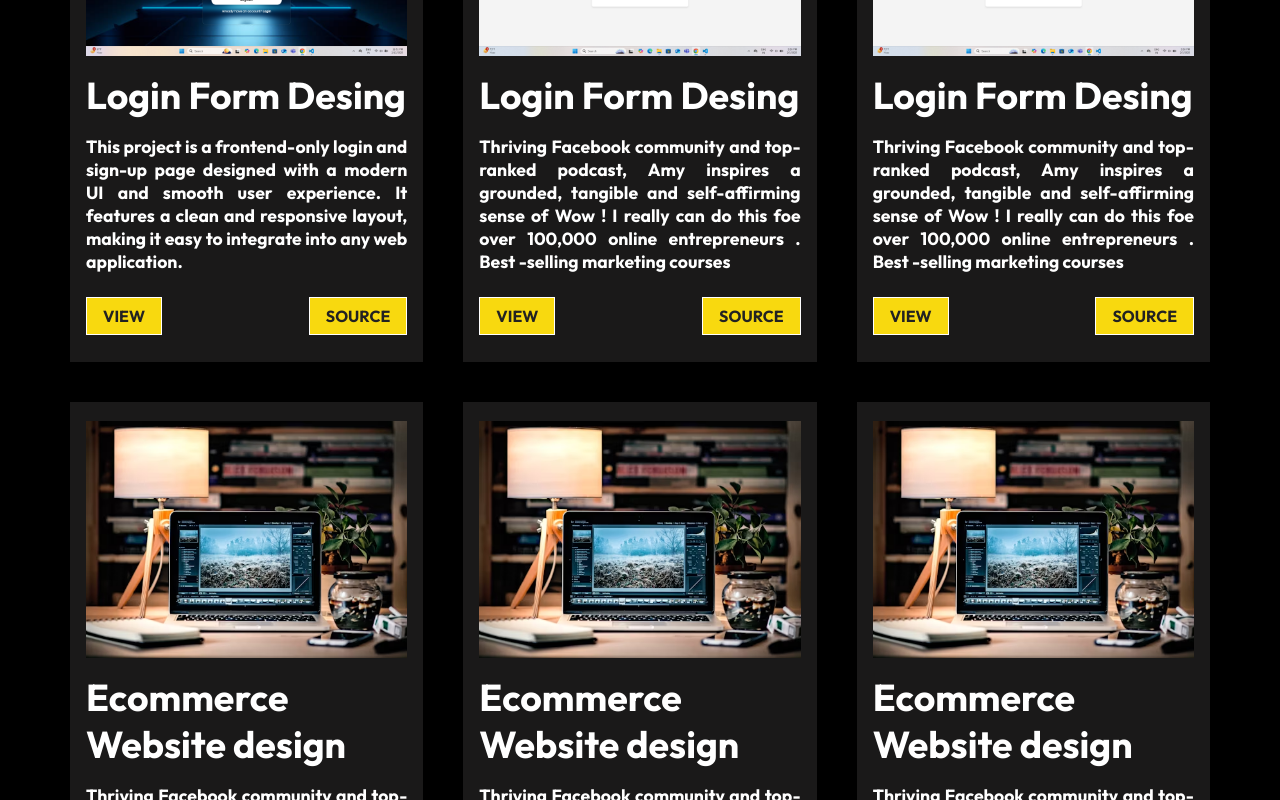
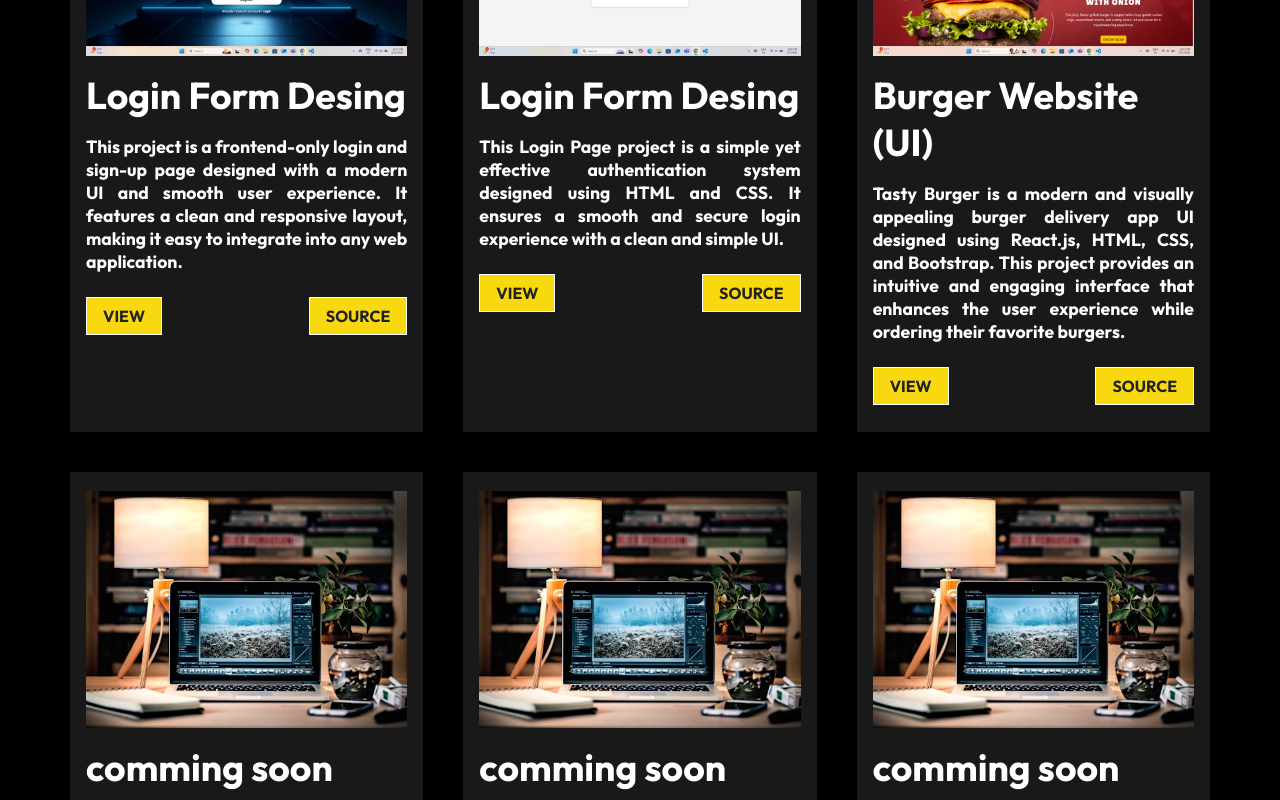
Before and after one commit to rahulprajapati10/Portfolio-Rahul, a React (Vite) app: page /project in a window 1280 px wide. Shown: the part 1040-1840 px from the top of the page. Built offline with nearby package versions, Linux system fonts and the light colour scheme.

Commit message:
added project

```diff
--- a/src/Components/AboutContact.jsx
+++ b/src/Components/AboutContact.jsx
@@ -10,15 +10,16 @@ function AboutContact() {
             <div className="left">
 
                 <br />
-                <p>I'm a full stack Web developer. I create responsive and  secure websites.</p>
+                <p>A passionate Frontend Web developer specializing in crafting engaging, responsive,
+                and user-freiendly website.</p>
+
+                <p> With a solid foundation in HTML, CSS, Bootstrap, jQuery and JavaScript. I bring creative ideas to life through</p>
+                <p>seamless and intuitive user interfaces.</p>
                 <br />
-                <p>I am a skilled and passionate web designer with experience in creating visually appealing and <br /> user-friendly websites.</p><br />
-                <p>I am proficient in front-end developmemt and i can work on backend also .</p>
-                <br />
-                <p>I use AI tools also to create the modern and fully responsive website.</p>
-                <br />
-                <h4>I use MERN technology to create the website.</h4>
-                <br />
+                <p>I use AI tools also to create the modern and fully responsive website.</p><br />
+
+                <h4>Currently , I'm leveling up my skills by diving into the MERN stack MongoDB, Express.js, React.js and Node.js-- to develop .</h4>
+                <h4>scalable, dynamic , and high-performance web application</h4><br />
                 {/* <h3></h3> */}
 
                 <Link to="/contact">
--- a/src/Components/HeroImage.jsx
+++ b/src/Components/HeroImage.jsx
@@ -11,7 +11,7 @@ const HeroImage = () => {
                 <img src={IntroImg} alt="" className="intro-img" />
             </div>
             <div className="content" >
-                <p>Hi, I'm a Full Stack</p>
+                <p>Hi, I'm a Front-End</p>
                 <h1>Web Developer</h1>
                 <div>
                 <h3 class="home_text-rotator"></h3>
--- a/src/Components/HeroImage2.jsx
+++ b/src/Components/HeroImage2.jsx
@@ -16,7 +16,7 @@ const HeroImage2 = (props) => {
         <br />
         <p>{props.text} <br />
         <br />
-        <p>I am a skilled and passionate web designer with experience in creating visually appealing and user-friendly websites.</p>
+        <p>I am a skilled and passionate Frontend Web Developer with experience in creating visually appealing and user-friendly websites.</p>
 
         </p>
 
--- a/src/Components/HeroImg4.jsx
+++ b/src/Components/HeroImg4.jsx
@@ -12,7 +12,7 @@ function HeroImg4() {
             <div className="content" >
               <h1>Contact Me</h1>
               <h3 className='lets-connect'>Let's have a chat</h3>
-              <p className='recent-work'>I am a skilled and passionate web designer with experience in creating visually appealing and user-friendly websites.</p>
+              <p className='recent-work'>I am a skilled and passionate Frontend Web Developer with experience in creating visually appealing and user-friendly websites.</p>
 
             </div>
           </div>
--- a/src/Components/Pages/AboutMainPageStyle.css
+++ b/src/Components/Pages/AboutMainPageStyle.css
@@ -70,7 +70,7 @@
 {
     0%
     {
-        content: 'Software Developer';
+        /* content: 'Software Developer'; */
     }
     20%
     {
@@ -85,7 +85,7 @@
         content: 'Frontend-Developer';
     }
     80%{
-        content: 'Backend-Developer';
+        /* content: 'Backend-Developer'; */
     }
 
 }
--- a/src/Components/WorkCardData.jsx
+++ b/src/Components/WorkCardData.jsx
@@ -3,6 +3,7 @@ import pro2 from '../assets/img2.jpg'
 import pro3 from '../assets/img5.avif'
 import project from '../assets/Screenshot.png'
 import project2 from '../assets/scr.png'
+import Burger from '../assets/Burger-image.png'
 
 
 const WorkCardData = [
@@ -18,22 +19,22 @@ const WorkCardData = [
     {
         imgsrc: project,
         title: "Login Form Desing",
-        text: "Thriving Facebook community and top-ranked podcast, Amy inspires a grounded, tangible and self-affirming sense of Wow ! I really can do this foe over 100,000 online entrepreneurs . Best -selling marketing courses ",
+        text: "This Login Page project is a simple yet effective authentication system designed using  HTML and  CSS. It ensures a smooth and secure login experience with a clean and simple UI. ",
         view: "https://rahulprajapati10.github.io/project_live_demo/",
         source: "https://github.com/rahulprajapati10/project_live_demo.git"
     },
 
     {
-        imgsrc: project,
-        title: "Login Form Desing",
-        text: "Thriving Facebook community and top-ranked podcast, Amy inspires a grounded, tangible and self-affirming sense of Wow ! I really can do this foe over 100,000 online entrepreneurs . Best -selling marketing courses ",
-        view: "",
+        imgsrc: Burger,
+        title: "Burger Website (UI)",
+        text: "Tasty Burger is a modern and visually appealing burger delivery app UI designed using React.js, HTML, CSS, and Bootstrap. This project provides an intuitive and engaging interface that enhances the user experience while ordering their favorite burgers. ",
+        view: "https://portfolio-rahul-snowy.vercel.app/",
         Source: ""
     },
 
     {
         imgsrc: pro3,
-        title: "Ecommerce Website design",
+        title: "comming soon",
         text: "Thriving Facebook community and top-ranked podcast, Amy inspires a grounded, tangible and self-affirming sense of Wow ! I really can do this foe over 100,000 online entrepreneurs . Best -selling marketing courses ",
         view: "",
         Source: ""
@@ -42,7 +43,7 @@ const WorkCardData = [
 
     {
         imgsrc: pro3,
-        title: "Ecommerce Website design",
+        title: "comming soon",
         text: "Thriving Facebook community and top-ranked podcast, Amy inspires a grounded, tangible and self-affirming sense of Wow ! I really can do this foe over 100,000 online entrepreneurs . Best -selling marketing courses ",
         view: "",
         Source: ""
@@ -51,7 +52,7 @@ const WorkCardData = [
 
     {
         imgsrc: pro3,
-        title: "Ecommerce Website design",
+        title: "comming soon",
         text: "Thriving Facebook community and top-ranked podcast, Amy inspires a grounded, tangible and self-affirming sense of Wow ! I really can do this foe over 100,000 online entrepreneurs . Best -selling marketing courses ",
         view: "",
         Source: ""
```
Also changed, not shown: src/assets/Burger-image.png (added).
